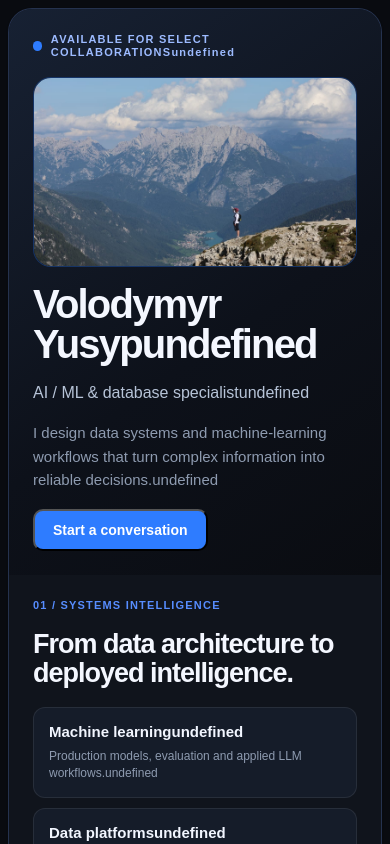
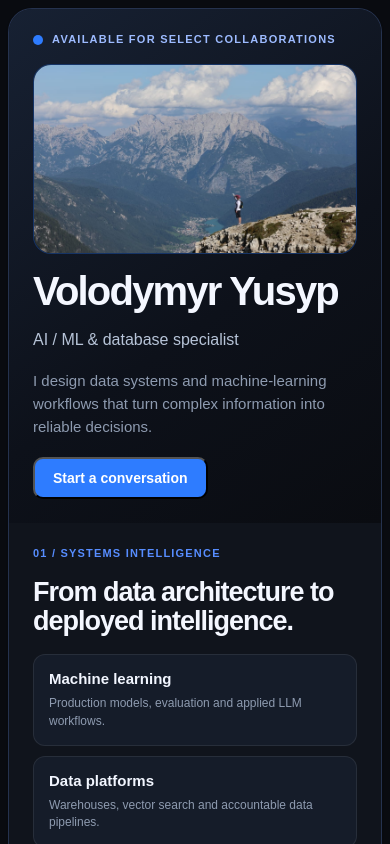
Before and after one commit to Astronaut-08/webcard, a React (Vite) app: page / in a window 390 px wide. Shown: the top 844 px of the page. Built offline with nearby package versions, Linux system fonts and the light colour scheme.

Commit message:
fifsh typerwriter

```diff
--- a/src/components/Availability.jsx
+++ b/src/components/Availability.jsx
@@ -7,7 +7,7 @@ const Availability = () => {
             <div className={style.dot}></div>
             <p className={style.status}>
                 <TyperWriter
-                text=' AVAILABLE FOR SELECT COLLABORATIONS' /></p>
+                text='AVAILABLE FOR SELECT COLLABORATIONS' /></p>
         </div>
     )
 };
--- a/src/components/BlockExpertise.jsx
+++ b/src/components/BlockExpertise.jsx
@@ -6,11 +6,11 @@ const BlockExpertise = ({ title, description }) => {
         <div className={style.block}>
             <h4 className={style.title}>
                 <TyperWriter
-                text={' ' + title} />
+                text={title} />
             </h4>
             <p className={style.description}>
                 <TyperWriter
-                text={' ' + description} />
+                text={description} />
             </p>
         </div>
     )
--- a/src/components/Expertise.jsx
+++ b/src/components/Expertise.jsx
@@ -1,18 +1,20 @@
 import style from './Expertise.module.css'
 import CoreExpertise from './CoreExpertise.jsx'
 import ProfileAssistant from './ProfileAssistant.jsx'
-import ScrollTrigger from './ScrollTrigger.jsx'
+import TyperWriter from './TyperWriter.jsx'
 
 const Expertise = () => {
     return(
         <div className={style.main}>
-            <ScrollTrigger type='typing'>
-                <p className={style.toplabel}>01 / SYSTEMS INTELLIGENCE</p>
-            </ScrollTrigger>
+            <p className={style.toplabel}>
+                <TyperWriter
+                text='01 / SYSTEMS INTELLIGENCE' />
+            </p>
 
-            <ScrollTrigger>
-                <h2 className={style.capabilities}>From data architecture to deployed intelligence.</h2>
-            </ScrollTrigger>
+            <h2 className={style.capabilities}>
+                <TyperWriter
+                text='From data architecture to deployed intelligence.' />
+            </h2>
 
             <CoreExpertise />
             <ProfileAssistant />
--- a/src/components/Image.module.css
+++ b/src/components/Image.module.css
@@ -16,6 +16,7 @@
     gap: 0px;
     border-radius: 18px;
     border: 1px solid rgba(46, 124, 255, 0.34);
+    object-fit: cover;
 
     /* Animation */
     animation: slideFromLeft 0.8s ease-out 0.2s forwards;
--- a/src/components/Profile.jsx
+++ b/src/components/Profile.jsx
@@ -11,13 +11,13 @@ const Profile = () => {
             <Image />
             <h1 className={style.name}>
                 <TyperWriter
-                text=' Volodymyr Yusyp' /></h1>
+                text='Volodymyr Yusyp' /></h1>
             <h3 className={style.undername}>
                 <TyperWriter
-                text=' AI / ML & database specialist' /></h3>
+                text='AI / ML & database specialist' /></h3>
             <p className={style.description}>
                 <TyperWriter
-                text=' I design data systems and machine-learning workflows that turn complex information into reliable decisions.' />
+                text='I design data systems and machine-learning workflows that turn complex information into reliable decisions.' />
             </p>
             <Button />
         </div>
--- a/src/components/Profile.module.css
+++ b/src/components/Profile.module.css
@@ -6,7 +6,7 @@
     height: min-content;
     display: flex;
     flex-direction: column;
-    justify-content: center;
+    justify-content: flex-start;
     align-items: flex-start;
     padding: 36px;
     background: linear-gradient(145deg, #172133 0%, rgb(13, 17, 26) 57.99999999999999%, rgb(10, 12, 17) 100%);
@@ -58,6 +58,7 @@
     width: 100%;
     padding: 24px;
     gap: 18px;
+    justify-content: center;
   }
 
   .name {
--- a/src/components/ScrollTrigger.jsx
+++ /dev/null
@@ -1,59 +0,0 @@
-import { useRef, useEffect, useState } from "react";
-import style from './ScrollTrigger.module.css'
-
-const ScrollTrigger = ({
-    children,
-    type = 'typing',
-    threshold = 0.5, // if visible 50% of content
-    triggerOnce = true
-}) => {
-    // Check if visible on the screen
-    const [isVisible, setIsVisible] = useState(false)
-    const triggerRef = useRef(null)
-
-    useEffect(() => {
-        // Check if mobile version
-        const isMobile = window.matchMedia('(max-width: 767px)').matches
-
-        const observer = new IntersectionObserver(
-            ([entry]) => {
-                if (entry.isIntersecting) {
-                    setIsVisible(true)
-                    if (triggerOnce) observer.disconnect()
-                } else if (!triggerOnce) {
-                    setIsVisible(false)
-                }
-            },
-            { threshold }
-        )
-
-        if (triggerRef.current && isMobile) {
-            observer.observe(triggerRef.current)
-        } else if (!isMobile) {
-            setIsVisible(true) // desctop play on scene together
-        }
-
-        return () => observer.disconnect() // clearing
-    }, [threshold, triggerOnce])
-
-    // Select classes
-    let wrapperClass = ''
-    let activeClass = ''
-
-    if (type === 'typing') {
-        wrapperClass = style.typingWrapper
-        activeClass = style.typingActive
-    } else if (type === 'fade') {
-        wrapperClass = style.fadeWrapper
-        activeClass = style.fadeActive
-    }
-
-    return (
-        <div ref={triggerRef}
-        className={`${wrapperClass} ${isVisible ? activeClass : ''}`}>
-            {children}
-        </div>
-    )
-}
-
-export default ScrollTrigger
--- a/src/components/ScrollTrigger.module.css
+++ /dev/null
@@ -1,31 +0,0 @@
-/* ScrollTrigger.module.css */
-
-/* --- Ефект набирання тексту --- */
-.typingWrapper {
-    width: 0;
-    overflow: hidden;
-    white-space: nowrap; /* Щоб текст не переносився під час анімації */
-    display: inline-block; /* Важливо для коректної роботи ширини */
-}
-
-.typingActive {
-    animation: typeText 2s steps(35, end) forwards;
-}
-
-@keyframes typeText {
-    from { width: 0; }
-    to { width: 100%; }
-}
-
-/* --- Можна додати інші ефекти на майбутнє --- */
-.fadeWrapper {
-    opacity: 0;
-}
-
-.fadeActive {
-    animation: fadeIn 1s ease-in forwards;
-}
-
-@keyframes fadeIn {
-    to { opacity: 1; }
-}
--- a/src/components/TyperWriter.jsx
+++ b/src/components/TyperWriter.jsx
@@ -1,26 +1,53 @@
-import { useState, useEffect } from "react";
+import { useState, useEffect, useRef } from "react";
 
-const TyperWriter = ({ text, speed=25, delay=300 }) => {
+const TyperWriter = ({
+    text,
+    speed=25,
+    threshold=0.5,
+    triggerOnce=true
+}) => {
     const [displayedText, setDisplayedText] = useState('')
-    const [isStarted, setIsStarted] = useState(false)
+    const [isVisible, setIsVisible] = useState(false)
+    const triggerRef = useRef(null)
 
     // Delay before start
     useEffect(() => {
-        const timer = setTimeout(() => {
-            setIsStarted(true)
-        }, delay)
+        const isMobile = window.matchMedia(
+            '(max-width: 767px)'
+        ).matches
 
-        return () => clearTimeout(timer)
-    }, [delay])
+        const observer = new IntersectionObserver(
+            ([entry]) => {
+                if (entry.isIntersecting) {
+                    setIsVisible(true)
+                    if (triggerOnce) observer.disconnect()
+                } else if (!triggerOnce) {
+                    setIsVisible(false)
+                }
+            },
+            { threshold }
+        )
+
+        if (triggerOnce && isMobile) {
+            observer.observe(triggerRef.current)
+        } else if (!isMobile) {
+            setIsVisible(true) // play all for desctop
+        }
+
+        return () => observer.disconnect() // clear
+    }, [threshold, triggerOnce])
 
     // Logic of typing
     useEffect(() => {
-        if(!isStarted) return
+        if(!isVisible) return
+
+        setDisplayedText('')
 
         let currentIndex = 0
         const interval = setInterval(() => {
             if (currentIndex < text.length) {
-                setDisplayedText((prev) => prev + text[currentIndex])
+                const char = text[currentIndex]
+                setDisplayedText((prev) => prev + char)
                 currentIndex++
             } else {
                 clearInterval(interval)
@@ -28,9 +55,9 @@ const TyperWriter = ({ text, speed=25, delay=300 }) => {
         }, speed)
 
         return () => clearInterval(interval)
-    }, [text, speed, isStarted])
+    }, [text, speed, isVisible])
 
-    return <>{displayedText}</>
+    return <span ref={triggerRef}>{displayedText}</span>
 }
 
 export default TyperWriter
--- a/src/pages/App.module.css
+++ b/src/pages/App.module.css
@@ -6,14 +6,14 @@
   height: min-content;
   display: flex;
   flex-direction: row;
-  justify-content: center;
-  align-items: center;
+  justify-content: flex-start;
+  align-items: flex-start;
   box-shadow: 0px 1px 2px 0px rgba(0, 0, 0, 0.25);
   background-color: #10141c;
   max-width: 1180px;
   overflow: var(--overflow-clip-fallback, clip);
   padding: 0px;
-  align-content: center;
+  align-content: flex-start;
   flex-wrap: nowrap;
   gap: 0px;
   border-radius: 24px;
@@ -23,5 +23,8 @@
 @media screen and (max-width: 767px) {
   .mainsection {
     flex-direction: column;
+    justify-content: center;
+    align-items: center;
+    align-content: center;
   }
 }
```
